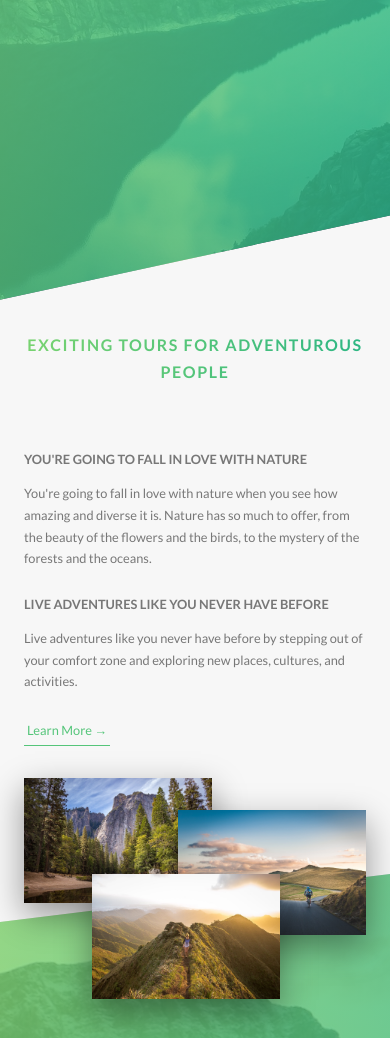
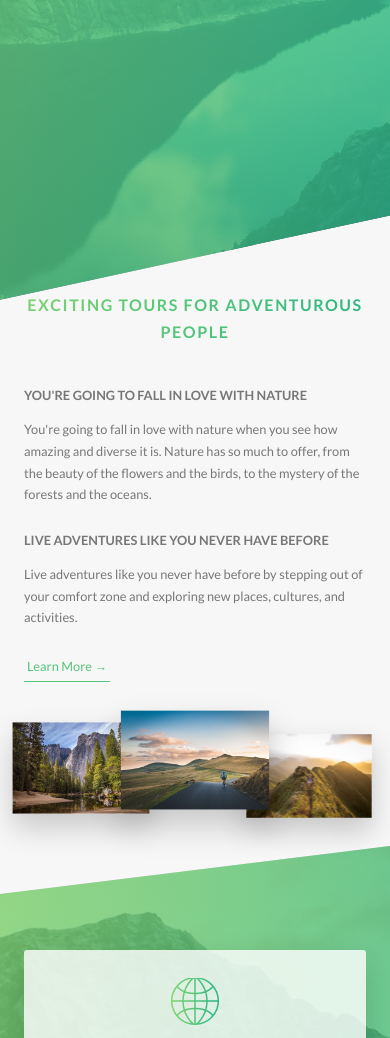
Before and after one commit to prantomollick/natours-HTML-Template, a website: page index.html in a window 390 px wide. Shown: the part 502-1540 px from the top of the page. Drawn offline with Linux system fonts and the light colour scheme.

Commit message:
writing media queries - layout about and features sections

```diff
--- a/sass/base/_utilities.scss
+++ b/sass/base/_utilities.scss
@@ -8,10 +8,18 @@
 
 .u-margin-bottom-medium {
   margin-bottom: 4rem !important;
+
+  @include respond(tab-port) {
+    margin-bottom: 3rem !important;
+  }
 }
 
 .u-margin-bottom-big {
   margin-bottom: 8rem !important;
+
+  @include respond(tab-port) {
+    margin-bottom: 5rem !important;
+  }
 }
 
 
--- a/sass/components/_card.scss
+++ b/sass/components/_card.scss
@@ -148,4 +148,8 @@
     font-size: 6rem;
     font-weight: 100;
   }
+
+
+
+
 }
--- a/sass/components/_composition.scss
+++ b/sass/components/_composition.scss
@@ -9,19 +9,44 @@
     transition: all 0.2s;
     outline-offset: 2rem;
 
+    @include respond(tab-port) {
+      float: left;
+      position: relative;
+      width: 33.3333333%;
+      box-shadow: 0 1.5rem 3rem rgba($color-black, .2);
+      outline-offset: 1.5rem;
+    }
+
     &--p1 {
       left: 0;
       top: -2rem;
+
+      @include respond(tab-port) {
+        top: 0;
+        transform: scale(1.2);
+      }
     }
 
     &--p2 {
       right: 0;
       top: 2rem;
+
+      @include respond(tab-port) {
+        top: -1rem;
+        transform: scale(1.3);
+        z-index: 100;
+      }
     }
 
     &--p3 {
       left: 20%;
       top: 10rem;
+
+      @include respond(tab-port) {
+        top: 1rem;
+        left: 0;
+        transform: scale(1.1);
+      }
     }
 
     &:hover {
@@ -29,6 +54,10 @@
       transform: scale(1.05) translateY(-.5rem);
       box-shadow: 0 2.5rem 4rem rgba($color-black, .5);
       z-index: 20;
+
+      @include respond(tab-port) {
+        outline: 1rem solid $color-primary;
+      }
     }
 
   }
--- a/sass/components/_feature-box.scss
+++ b/sass/components/_feature-box.scss
@@ -7,6 +7,10 @@
   box-shadow: 0 1.5rem 4rem rgba($color-black, .15);
   transition: transform 0.2s;
 
+  @include respond(tab-port) {
+    padding: 2rem;
+  }
+
   &__icon {
     font-size: 6rem;
     margin-bottom: .5rem;
@@ -14,6 +18,11 @@
     background-image: linear-gradient(to right, $color-primary-light, $color-primary-dark);
     -webkit-background-clip: text;
     background-clip: text;
+
+    @include respond(tab-port) {
+      margin-bottom: 0;
+    }
+
   }
 
   &:hover {
--- a/sass/layout/_footer.scss
+++ b/sass/layout/_footer.scss
@@ -11,6 +11,11 @@
   &__logo-box {
     text-align: center;
     margin-bottom: 8rem;
+
+    @include respond(tab-port) {
+      margin-bottom: 6rem;
+    }
+
   }
 
   &__logo {
--- a/sass/pages/_home.scss
+++ b/sass/pages/_home.scss
@@ -2,6 +2,10 @@
   background-color: $color-grey-light-1;
   padding: 25rem 0;
   margin-top: -20vh;
+
+  @include respond(tab-port) {
+    padding: 20rem 0;
+  }
 }
 
 .section-features {
@@ -17,12 +21,20 @@
   &>* {
     transform: skewY(7deg);
   }
+
+  @include respond(tab-port) {
+    padding: 10rem 0;
+  }
 }
 
 .section-tours {
   background-color: $color-grey-light-1;
   padding: 20rem 0 15rem 0;
   margin-top: -11.5rem;
+
+  @include respond(tab-port) {
+    padding: 15rem 0 10rem 0;
+  }
 }
 
 
@@ -30,11 +42,19 @@
   padding: 15rem 0;
   position: relative;
   // overflow: hidden;
+
+  @include respond(tab-port) {
+    padding: 15rem 0 10rem 0;
+  }
 }
 
 .section-book {
   padding: 15rem 0;
   background-image: linear-gradient(to right bottom, $color-primary-light, $color-primary-dark);
+
+  @include respond(tab-port) {
+    padding: 10rem 0;
+  }
 }
 
 .book {
```
Also changed, not shown: css/style.css.
